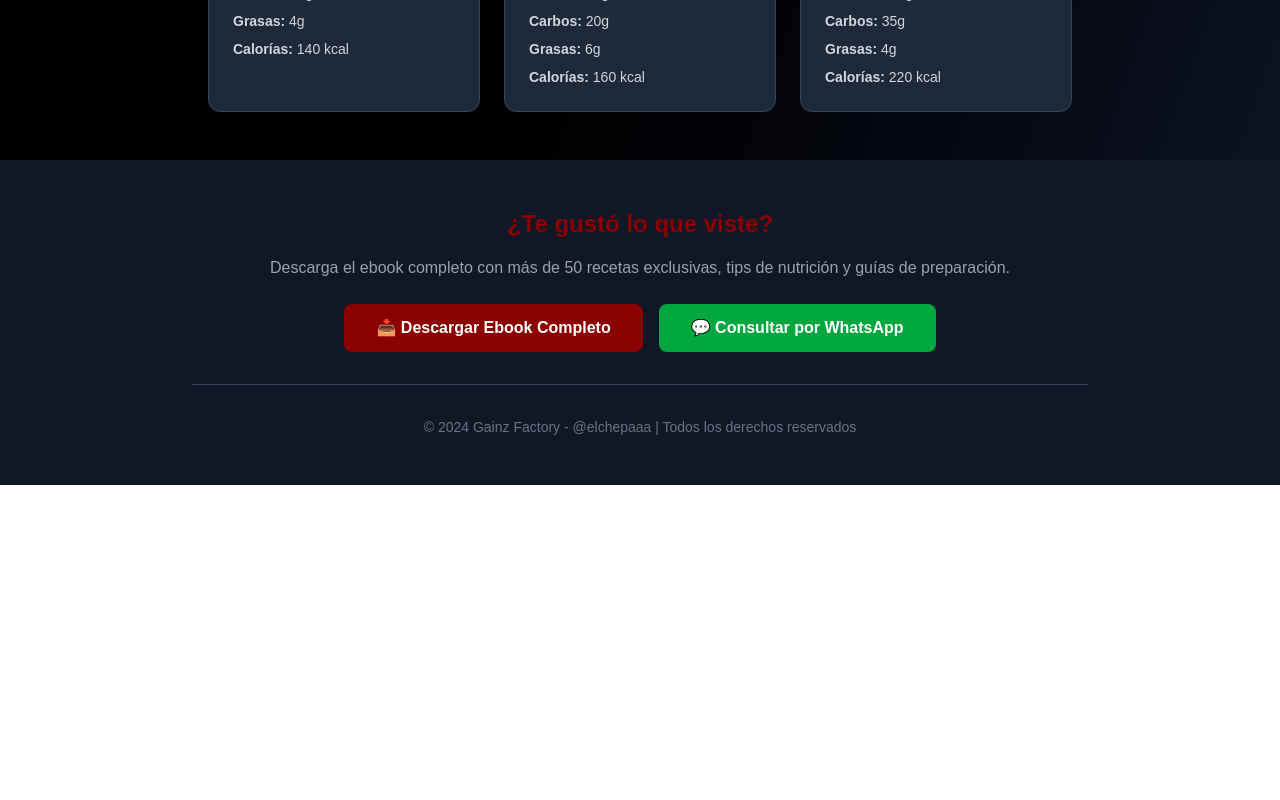
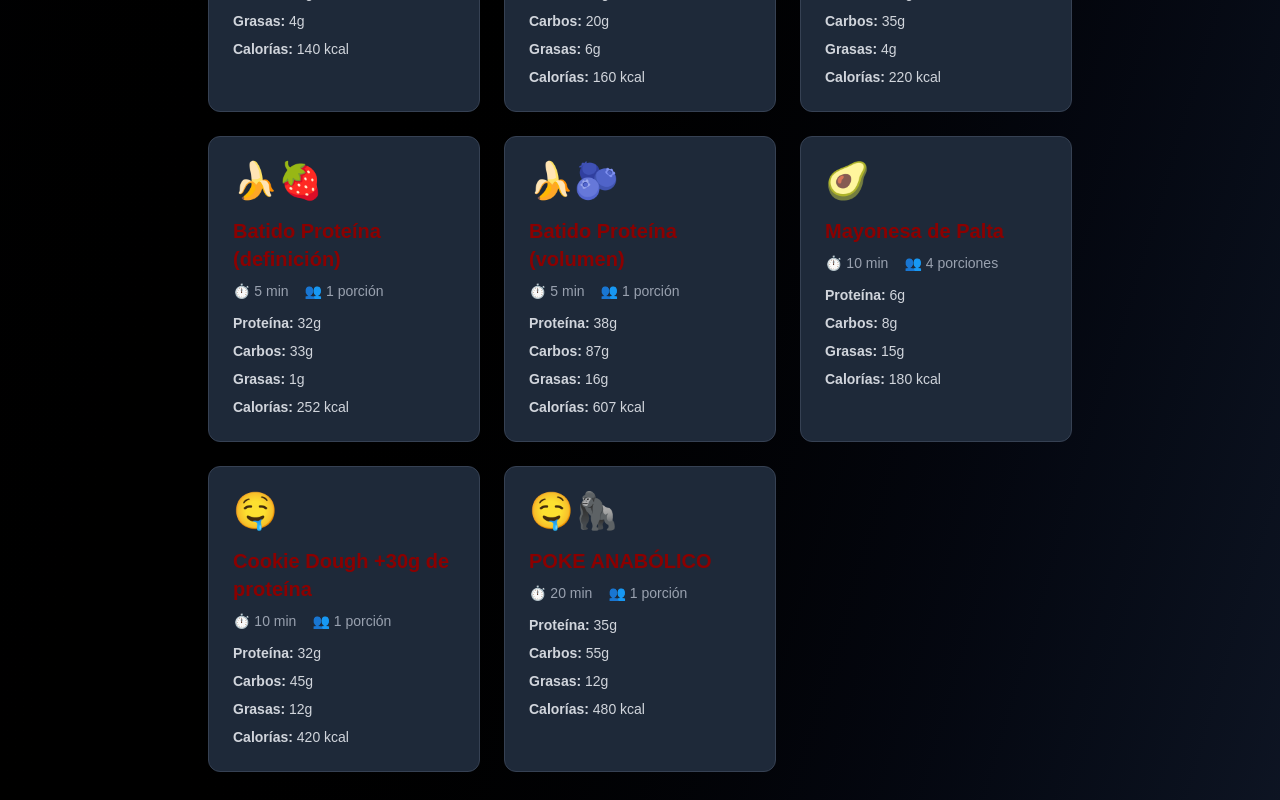
Before and after one commit to Rodvdev/gainz-factory, a Next.js app: page /ebook in a window 1280 px wide. Shown: the part 3160-3960 px from the top of the page. Before the commit the page ends 3645 px from the top, so only its background shows below. Built offline with nearby package versions, Linux system fonts and the light colour scheme.

Commit message:
Add new recipes to EbookPage, expanding the collection with healthy options for snacks, sauces, and desserts

```diff
--- a/src/app/ebook/page.tsx
+++ b/src/app/ebook/page.tsx
@@ -952,6 +952,227 @@ const recipes: Recipe[] = [
       "Usar café descafeinado si prefieres",
       "Conservar en refrigerador hasta por 2 días",
       "Perfecto para el desayuno o como postre"
+    ]
+  },
+  {
+    id: "batido-proteina-definicion",
+    name: "Batido Proteína (definición)",
+    emoji: "🍌🍓",
+    category: "snacks",
+    time: "5 min",
+    portions: "1 porción",
+    ingredients: [
+      "1/2 plátano 🍌",
+      "100g fresas 🍓",
+      "1 scoop Iso Xp @muscleshopperu 🤤",
+      "100g yogur griego",
+      "Canela",
+      "Agua"
+    ],
+    instructions: [
+      "En una licuadora, agregar el plátano cortado",
+      "Agregar las fresas lavadas",
+      "Incorporar el scoop de proteína Iso Xp",
+      "Agregar el yogur griego",
+      "Espolvorear canela al gusto",
+      "Agregar agua según la consistencia deseada",
+      "Licuar hasta obtener una mezcla suave",
+      "Servir inmediatamente"
+    ],
+    macros: {
+      protein: "32g",
+      carbs: "33g",
+      fats: "1g",
+      calories: "252 kcal"
+    },
+    tips: [
+      "🚨Macros: 252 cals (p:32 ch:33 g:1)",
+      "Perfecto para definición muscular",
+      "Puedes usar leche de almendras en lugar de agua",
+      "Agregar hielo para un batido más refrescante",
+      "Usar diferentes frutas según tu preferencia",
+      "Ideal para post-entreno",
+      "Consumir inmediatamente para mejor sabor"
+    ]
+  },
+  {
+    id: "batido-proteina-volumen",
+    name: "Batido Proteína (volumen)",
+    emoji: "🍌🫐",
+    category: "snacks",
+    time: "5 min",
+    portions: "1 porción",
+    ingredients: [
+      "1 plátano 🍌",
+      "100g arándanos 🫐",
+      "60g avena",
+      "1 scoop Levro Iso Whey @muscleshopperu 💪🏻",
+      "20g mantequilla de maní @poderfitmonster 🤩",
+      "Agua"
+    ],
+    instructions: [
+      "En una licuadora, agregar el plátano cortado",
+      "Agregar los arándanos lavados",
+      "Incorporar la avena",
+      "Agregar el scoop de proteína Levro Iso Whey",
+      "Incorporar la mantequilla de maní",
+      "Agregar agua según la consistencia deseada",
+      "Licuar hasta obtener una mezcla suave",
+      "Servir inmediatamente"
+    ],
+    macros: {
+      protein: "38g",
+      carbs: "87g",
+      fats: "16g",
+      calories: "607 kcal"
+    },
+    tips: [
+      "🚨Macros: 607 cals (p:38 ch:87 g:16)",
+      "Perfecto para ganar volumen muscular",
+      "Puedes usar leche en lugar de agua para más calorías",
+      "Agregar más avena si quieres más carbohidratos",
+      "Usar diferentes frutas según tu preferencia",
+      "Ideal para post-entreno o como reemplazo de comida",
+      "Consumir inmediatamente para mejor sabor"
+    ]
+  },
+  {
+    id: "mayonesa-palta",
+    name: "Mayonesa de Palta",
+    emoji: "🥑",
+    category: "salsas",
+    time: "10 min",
+    portions: "4 porciones",
+    ingredients: [
+      "1 palta 🥑",
+      "2 🥚's",
+      "1 cucharada yogurt griego",
+      "Aceite de oliva",
+      "Sal y pimienta",
+      "1/2 limón"
+    ],
+    instructions: [
+      "Cocinar los huevos hasta que estén duros",
+      "En un bowl, mash la palta hasta obtener una pasta suave",
+      "Picar finamente los huevos duros",
+      "Agregar los huevos picados a la palta",
+      "Incorporar el yogurt griego y mezclar bien",
+      "Agregar aceite de oliva gradualmente mientras mezclas",
+      "Sazonar con sal y pimienta al gusto",
+      "Agregar el zumo del medio limón",
+      "Mezclar hasta obtener una consistencia cremosa",
+      "Refrigerar por 10 minutos antes de servir"
+    ],
+    macros: {
+      protein: "6g",
+      carbs: "8g",
+      fats: "15g",
+      calories: "180 kcal"
+    },
+    tips: [
+      "DISFRUTA SIN CULPA VAMOS POR ESOS GAINZ ❤️‍🔥",
+      "Perfecta para sándwiches y wraps",
+      "Puedes agregar más limón si quieres más acidez",
+      "Usar más o menos aceite según la consistencia deseada",
+      "Agregar ajo picado para más sabor",
+      "Conservar en refrigerador hasta por 3 días",
+      "Ideal para acompañar carnes o pescados"
+    ]
+  },
+  {
+    id: "cookie-dough-30g-proteina",
+    name: "Cookie Dough +30g de proteína",
+    emoji: "🤤",
+    category: "dulces",
+    time: "10 min",
+    portions: "1 porción",
+    ingredients: [
+      "80g avena (recomiendo hacerla harina)",
+      "1 scoop de proteína @muscleshopperu 💪🏻",
+      "1 cucharada mantequilla de maní @poderfitmonster 🤩",
+      "Chorrito leche de almendras 🥛",
+      "Vainilla",
+      "Canela",
+      "Chips de chocolate 🍫 (de preferencia dark 0 azúcar)",
+      "Una galleta oreo o max 25g (opcional)"
+    ],
+    instructions: [
+      "En un procesador, triturar la avena hasta obtener harina fina",
+      "En un bowl, mezclar la harina de avena con el scoop de proteína",
+      "Agregar la mantequilla de maní y mezclar bien",
+      "Incorporar la leche de almendras gradualmente",
+      "Agregar vainilla y canela al gusto",
+      "Mezclar hasta obtener una masa consistente",
+      "Agregar los chips de chocolate y mezclar suavemente",
+      "Si usas galleta oreo, picarla y agregar",
+      "Formar bolitas o comer directamente como cookie dough",
+      "Refrigerar por 10 minutos para mejor textura"
+    ],
+    macros: {
+      protein: "32g",
+      carbs: "45g",
+      fats: "12g",
+      calories: "420 kcal"
+    },
+    tips: [
+      "Perfecto para satisfacer el antojo de cookie dough de manera saludable",
+      "Puedes agregar más proteína si quieres más",
+      "Usar diferentes sabores de proteína para variar",
+      "Agregar más chips de chocolate si prefieres",
+      "Conservar en refrigerador hasta por 2 días",
+      "Ideal para post-entreno o como snack",
+      "Puedes formar galletas y hornear si prefieres"
+    ]
+  },
+  {
+    id: "poke-anabolico",
+    name: "POKE ANABÓLICO",
+    emoji: "🤤🦍",
+    category: "saladas",
+    time: "20 min",
+    portions: "1 porción",
+    ingredients: [
+      "200g arroz 🍚 (pueden usar la porción que deseen)",
+      "100g pollo 🍗 (pueden usar pescado como trucha o salmón y la porción que deseen)",
+      "Lechuga 🥬",
+      "Tomate 🍅",
+      "Pepino 🥒",
+      "Pimentón rojo",
+      "Cebolla blanca 🧅",
+      "Zanahoria 🥕",
+      "50g palta 🥑",
+      "Sillao",
+      "Stevia",
+      "Ajonjolí"
+    ],
+    instructions: [
+      "Cocinar el arroz según las instrucciones del paquete",
+      "Cocinar el pollo (o pescado) hasta que esté bien cocido",
+      "Cortar el pollo en cubos pequeños",
+      "Lavar y cortar todos los vegetales en trozos pequeños",
+      "En un bowl grande, agregar el arroz cocido",
+      "Agregar el pollo cortado",
+      "Incorporar todos los vegetales: lechuga, tomate, pepino, pimentón, cebolla, zanahoria",
+      "Agregar la palta cortada en cubos",
+      "Sazonar con sillao y stevia al gusto",
+      "Mezclar todo suavemente",
+      "Espolvorear ajonjolí por encima",
+      "Servir y disfrutar"
+    ],
+    macros: {
+      protein: "35g",
+      carbs: "55g",
+      fats: "12g",
+      calories: "480 kcal"
+    },
+    tips: [
+      "Puedes ajustar las porciones según tus necesidades",
+      "Usar pescado crudo (salmón, atún) si prefieres poke tradicional",
+      "Agregar más vegetales según tu preferencia",
+      "Usar arroz integral para más fibra",
+      "Agregar más proteína si necesitas más",
+      "Conservar en refrigerador hasta por 1 día",
+      "Perfecto para meal prep"
     ]
   }
 ];
```
